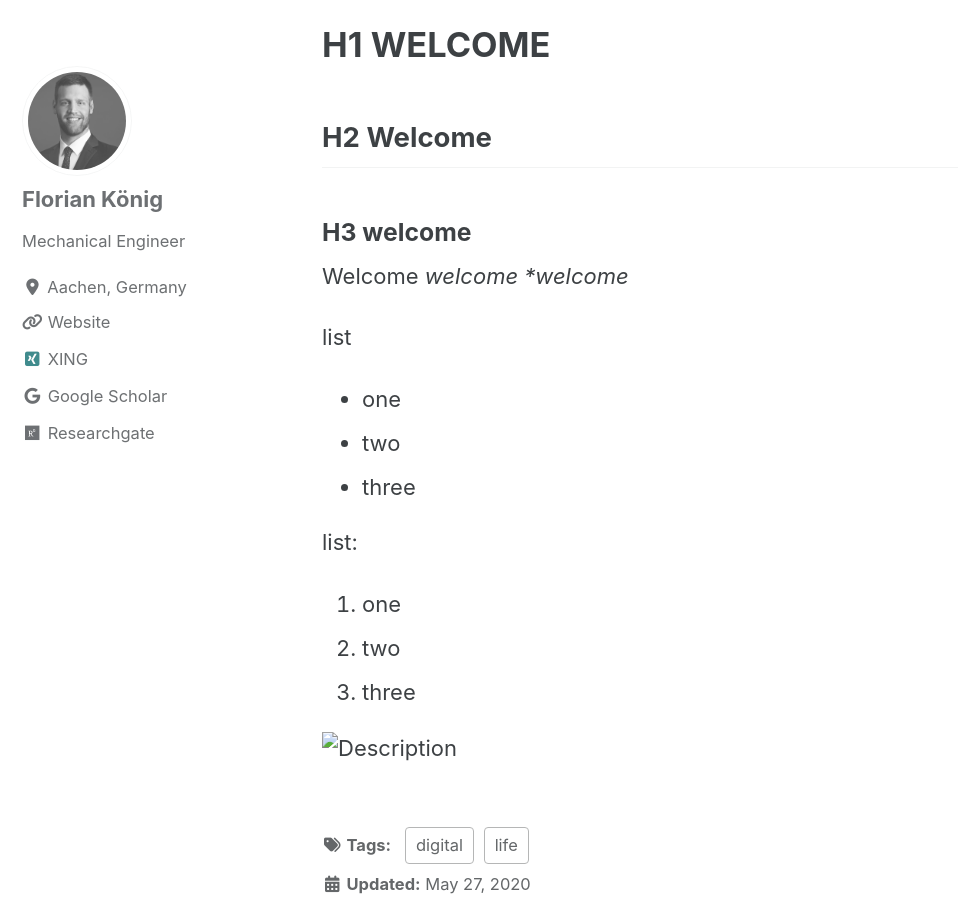
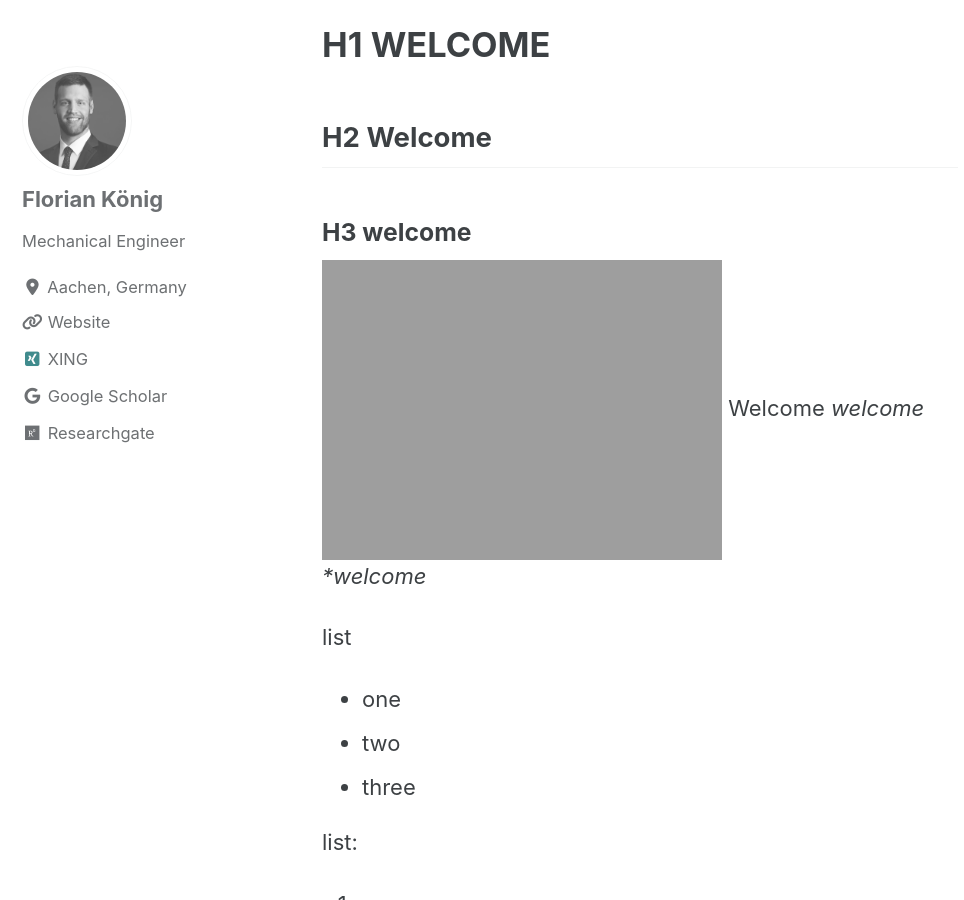
Before and after one commit to Floriankoenigdigital/floriankoenig, a Jekyll site: the page built from _posts/2020-05-27-digitalization.md, in a window 1280 px wide and 900 px high, scrolled down 361 px. Shown: the whole window, without its empty margins (0-964 px from the left). Built offline with Jekyll 4.4.1, drawn with Linux system fonts in a browser that asks for light colours; cached includes are drawn as plain includes; nearby versions of some CDN libraries.

Commit message:
new main

```diff
--- a/_posts/2020-05-27-digitalization.md
+++ b/_posts/2020-05-27-digitalization.md
@@ -6,7 +6,6 @@ header:
  image: "/images/test.jpg"
  image_description: "Bearing test and simulation"
  caption: "Photo credit: Florian König"
- teaser: "/images/stst_fast.gif"
 excerpt: "digital, life, etc"
 ---
 
@@ -14,7 +13,7 @@ excerpt: "digital, life, etc"
 # H1 WELCOME
 ## H2 Welcome
 ### H3 welcome
-
+<img src="{{ site.url }}{{ site.baseurl }} /images/stst_fast.gif" alt="Description">
 Welcome *welcome* **welcome*
 
 list
@@ -26,5 +25,3 @@ list:
 1. one
 2. two
 3. three
-
-<img src="{{ site.url }}{{ site.baseurl }} /images/aboutimage.jpg" alt="Description">
--- a/index.html
+++ b/index.html
@@ -7,5 +7,5 @@ header:
  caption: "Photo credit: Florian König"
  actions:
   - label: "About"
-url: "/_pages/about"
+ url: "/_pages/about"
 ---
```
